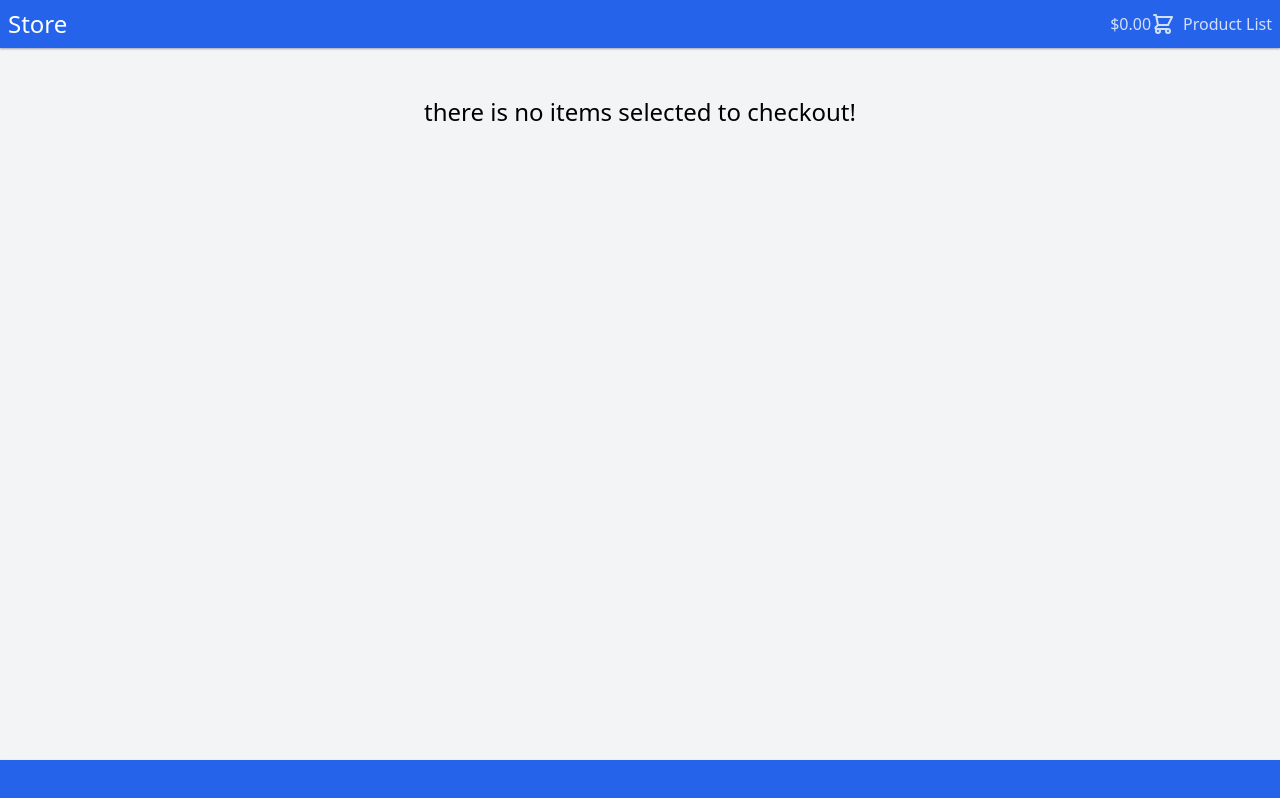
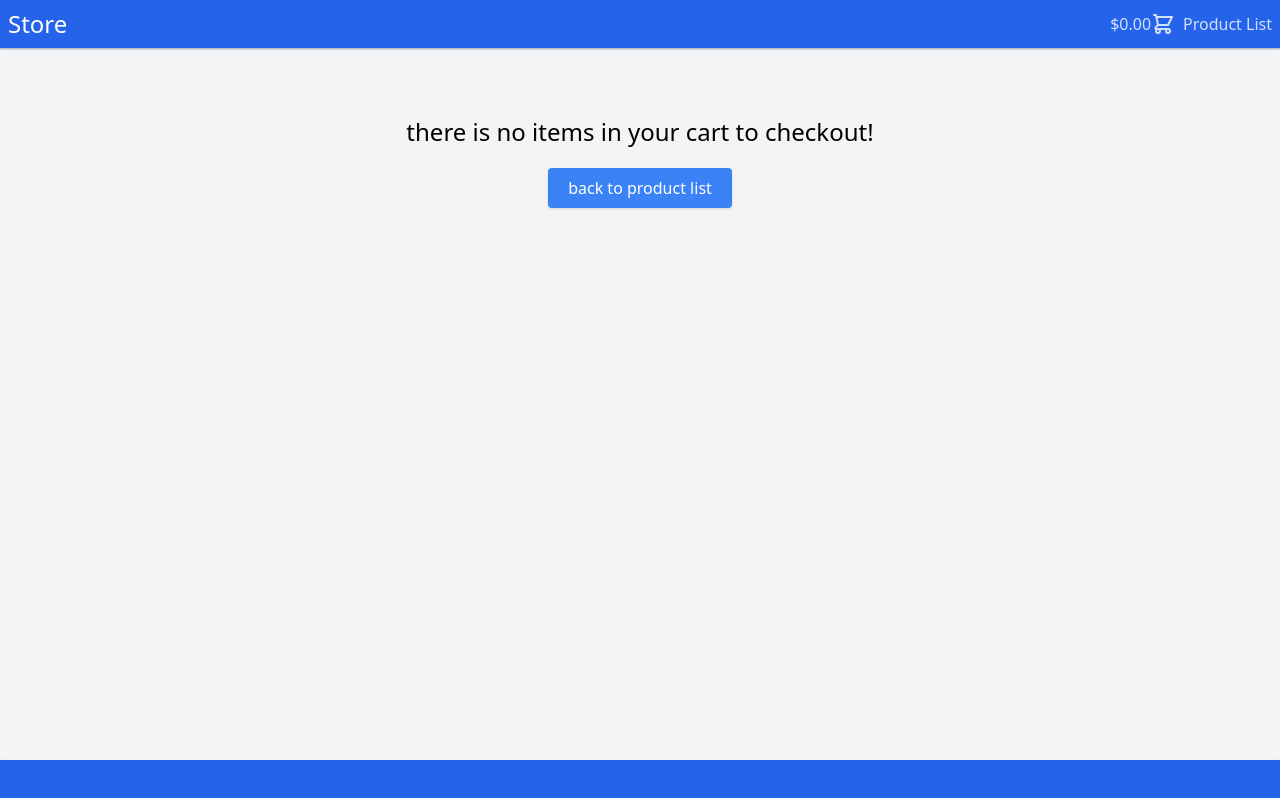
Before and after one commit to BeSaRa/my-store, an Angular app: page /checkout in a window 1280 px wide. Built offline with nearby package versions, Linux system fonts and the light colour scheme.

Commit message:
display alert message when user click on add to cart button

```diff
--- a/src/app/components/add-to-cart/add-to-cart.component.ts
+++ b/src/app/components/add-to-cart/add-to-cart.component.ts
@@ -20,6 +20,7 @@ export class AddToCartComponent {
 
   addToCart(): void {
     this.cartService.order.addItem(this.product, this.selectedQuantity)
+    alert(`${this.product.name} added successfully to your cart!`)
   }
 
 }
--- a/src/app/components/checkout/checkout.component.html
+++ b/src/app/components/checkout/checkout.component.html
@@ -6,4 +6,8 @@
   </div>
   <div id="checkout-form" class="w-72"></div>
 </div>
-<h1 *ngIf="!items.length" class="text-2xl flex-grow py-10 text-center"> there is no items selected to checkout!</h1>
+<div class="py-10 w-full flex flex-col items-center justify-start" *ngIf="!items.length">
+  <h1 class="text-2xl text-center p-5"> there is no items in your cart to
+    checkout!</h1>
+  <button routerLink="/" class="button-primary mb-5">back to product list</button>
+</div>
--- a/src/app/components/product-details/product-details.component.html
+++ b/src/app/components/product-details/product-details.component.html
@@ -7,5 +7,6 @@
     <p>{{product.price | currency}}</p>
     <p>{{product.description}}</p>
     <app-add-to-cart [product]="product"></app-add-to-cart>
+    <button routerLink="/" class="button-primary mb-5">back to product list</button>
   </div>
 </div>
--- a/src/app/models/order-item.ts
+++ b/src/app/models/order-item.ts
@@ -6,7 +6,7 @@ export class OrderItem extends Cloneable<OrderItem> {
   product!: Product;
   quantity: number = 0
   total: number = 0
-  changes$!: Subject<null>
+  changes$!: Subject<void>
 
   canDecrease(): boolean {
     return this.quantity > 1
@@ -14,7 +14,7 @@ export class OrderItem extends Cloneable<OrderItem> {
 
   calculateTotal(): void {
     this.total = this.quantity * this.product.price
-    this.changes$.next(null)
+    this.changes$.next()
   }
 
   addToQuantity(quantity: number): void {
--- a/src/app/models/order.ts
+++ b/src/app/models/order.ts
@@ -6,7 +6,7 @@ export class Order {
   items: Map<number, OrderItem> = new Map<number, OrderItem>()
   totalPrice: number = 0;
   totalItems: number = 0;
-  itemChanged$: Subject<null> = new Subject<null>()
+  itemChanged$: Subject<void> = new Subject<void>()
 
   constructor() {
     this.listenToItemChange();
@@ -41,12 +41,9 @@ export class Order {
   }
 
   removeItem(product: Product): void {
-    console.log(this.items);
     this.items.delete(product.id);
-    this.itemChanged$.next(null);
-    console.log(this.items);
+    this.itemChanged$.next();
   }
-
 
   private calculatePriceAndTotalItems(): void {
     this.totalPrice = 0;
```
